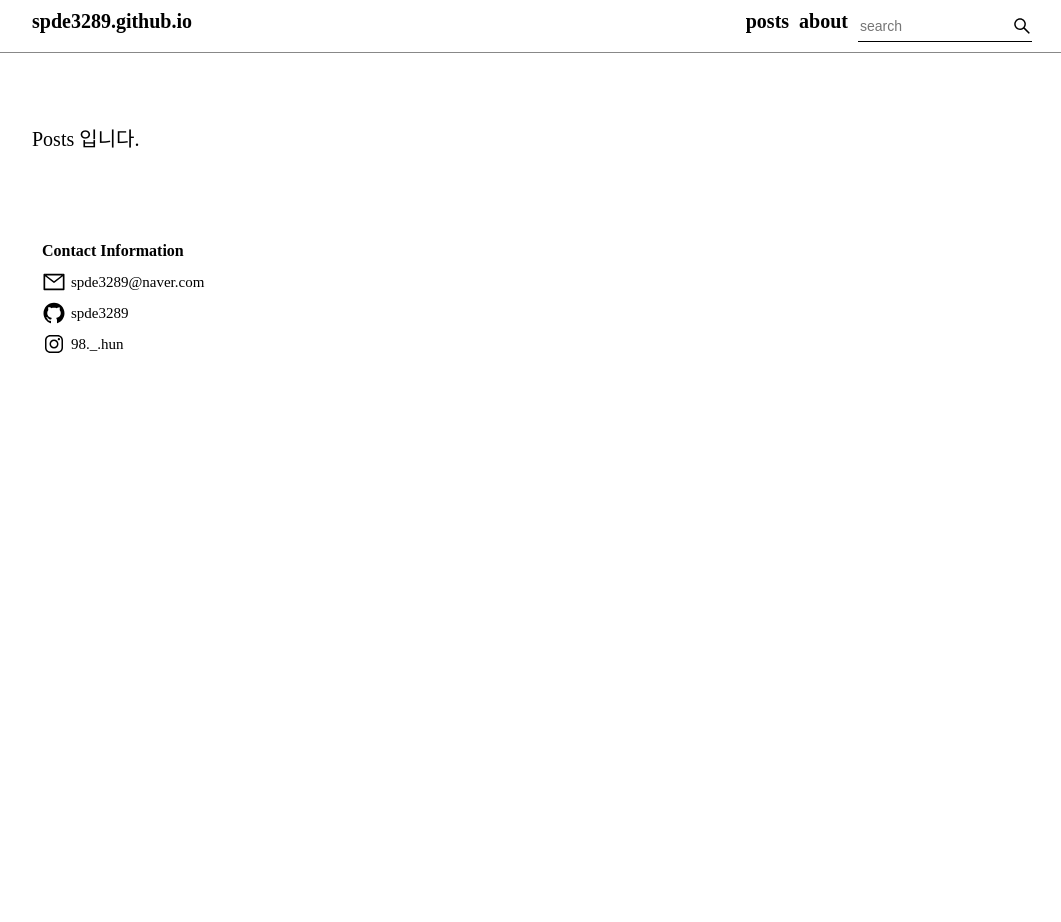
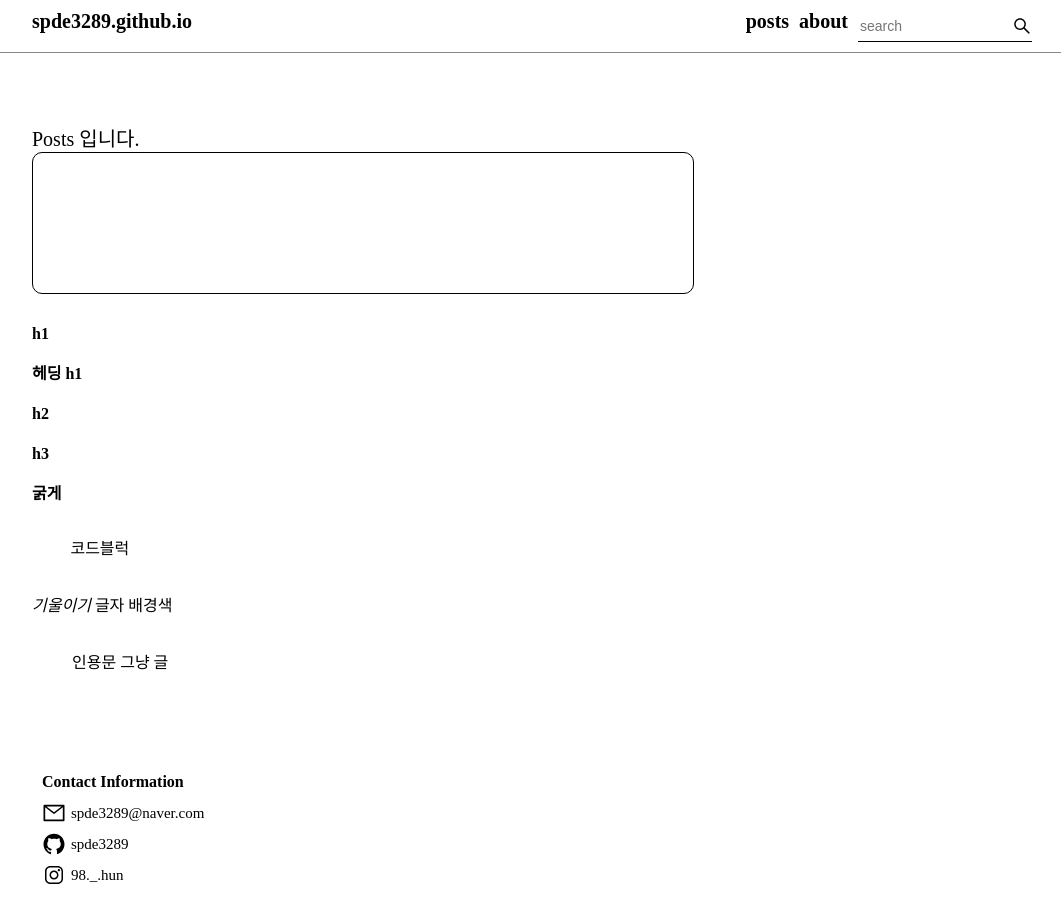
Before and after one commit to spde3289/spde3289.github.io, a React (Create React App) app: page /posts in a window 1280 px wide. Shown: the whole page, without its empty margins (108-1169 px from the left). Before the commit the page ends 800 px from the top, so only its background shows below. Built offline with nearby package versions, Linux system fonts and the light colour scheme.

Commit message:
add reactmarkdown

```diff
--- a/package.json
+++ b/package.json
@@ -12,6 +12,7 @@
     "react": "^18.2.0",
     "react-dom": "^18.2.0",
     "react-icons": "^4.4.0",
+    "react-markdown": "^8.0.3",
     "react-router-dom": "^6.3.0",
     "react-scripts": "5.0.1",
     "save-dev": "^0.0.1-security",
--- a/src/pages/Posts.js
+++ b/src/pages/Posts.js
@@ -2,12 +2,19 @@ import React from 'react';
 import styled from "styled-components";
 import Header from '../components/Header'
 import Footer from '../components/Footer'
+import First from './post/First.js'
+import ContentBox from '../components/ContentBox';
+
+
 
 const Posts = () => {
     return(
         <div>
             <Header></Header>
-            <PostMain> Posts 입니다.</PostMain>
+            <PostMain> Posts 입니다.
+                <ContentBox/>
+                <First/>
+            </PostMain>
             <Footer></Footer>
         </div>
     )
--- /dev/null
+++ b/src/pages/post/First.js
@@ -0,0 +1,36 @@
+import React from 'react';
+import styled from "styled-components";
+import ReactMarkdown from 'react-markdown';
+
+
+const MarkDownstyle = styled.div`
+    font-size: 1rem;
+    line-height: 2.5rem;
+    `;
+
+const markdown = `# h1
+# 헤딩 h1
+## h2
+### h3
+
+**굵게**
+\`\`\`
+    코드블럭
+\`\`\`
+*기울이기*
+글자 \`배경색\`
+> 인용문
+그냥 글
+`;
+
+const FirstPost = () => {
+    return(
+        <MarkDownstyle>
+            <ReactMarkdown>
+                {markdown}
+            </ReactMarkdown>
+        </MarkDownstyle>
+    );
+};
+
+export default FirstPost;
```
Also changed, not shown: src/pages/post/first.md (deleted, +0 -3 lines), 1 other file (tests, documents, lock files or other folders).
